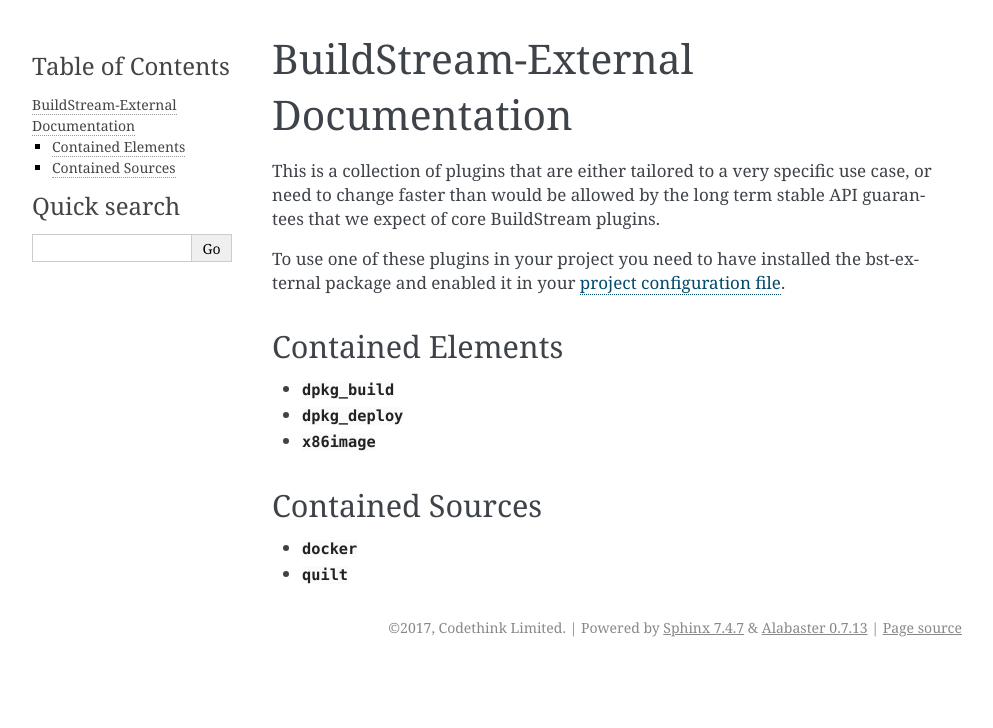
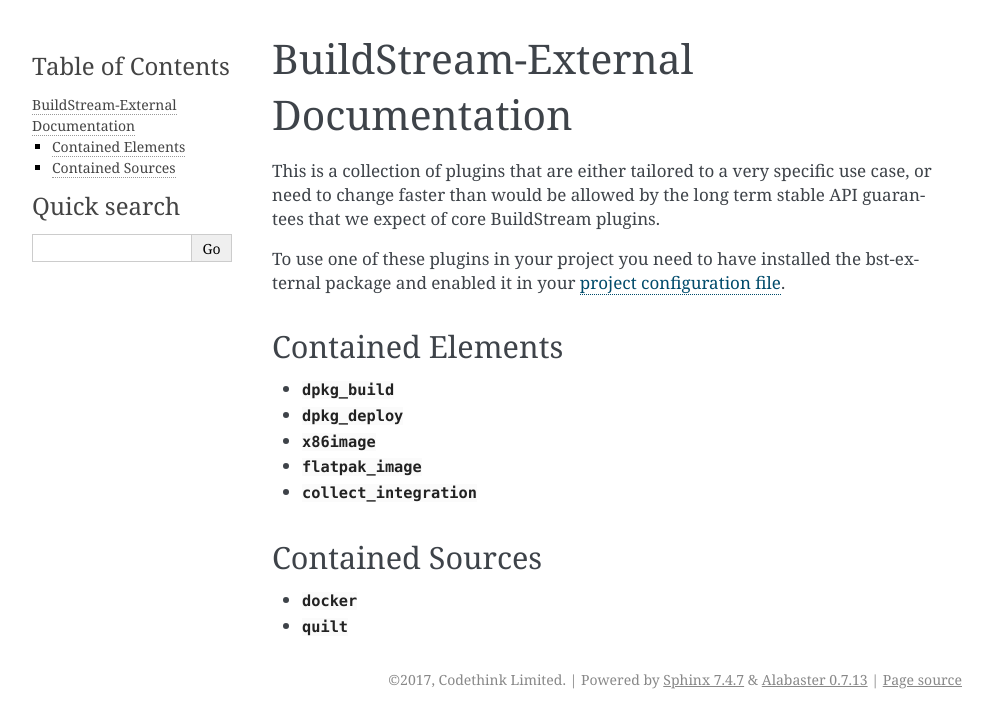
Before and after one commit to buildstream-migration/bst-plugins-experimental, a Sphinx documentation site: the page built from doc/source/index.rst, in a window 1280 px wide. Shown: the top 728 px of the page, without its empty margins (148-1141 px from the left). Built offline with Sphinx 7.4.7, drawn with Linux system fonts in a browser that asks for light colours.

Commit message:
Add missing plugins to documentation

```diff
--- a/doc/source/index.rst
+++ b/doc/source/index.rst
@@ -18,6 +18,8 @@
 * :mod:`dpkg_build <elements.dpkg_build>`
 * :mod:`dpkg_deploy <elements.dpkg_deploy>`
 * :mod:`x86image <elements.x86image>`
+* :mod:`flatpak_image <elements.flatpak_image>`
+* :mod:`collect_integration <elements.collect_integration>`
 
 Contained Sources
 -----------------
```
